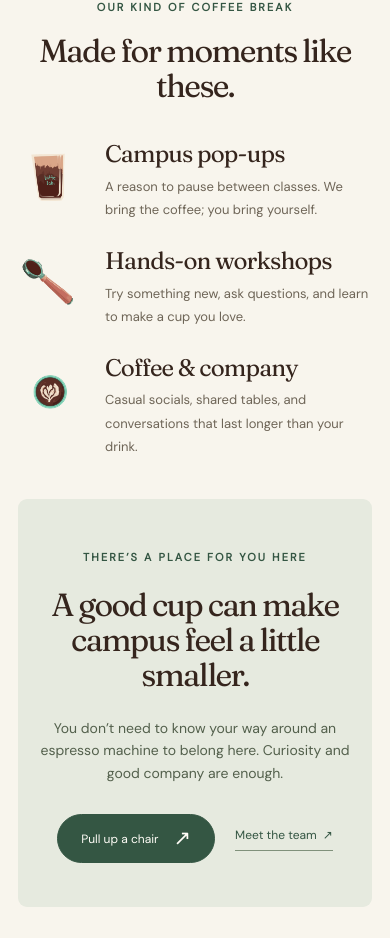
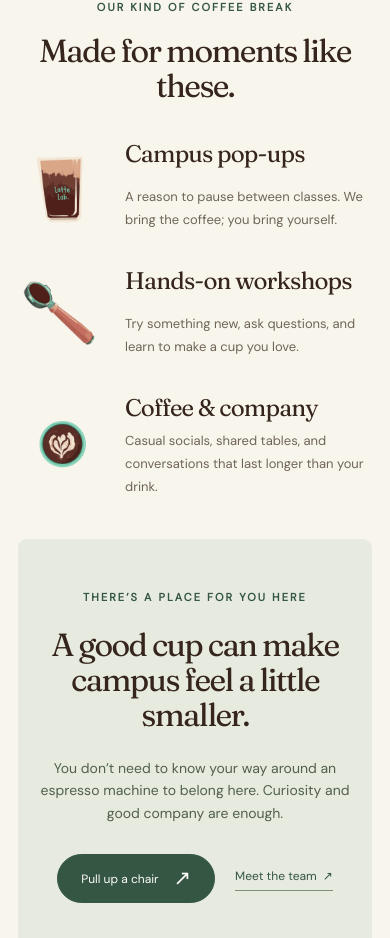
Before and after one commit to LatteLab/cafe, a Next.js app: page /about in a window 390 px wide. Shown: the part 954-1892 px from the top of the page. Built offline with nearby package versions, Linux system fonts and the light colour scheme.

Commit message:
Enlarge About page activity illustrations

```diff
--- a/app/about/page.tsx
+++ b/app/about/page.tsx
@@ -71,8 +71,9 @@
             <article key={a.title}>
               <Image
                 src={`/brand/${a.art}.webp`}
-                width={110}
-                height={110}
+                width={180}
+                height={180}
+                sizes="(max-width: 480px) 90px, (max-width: 760px) 130px, 180px"
                 alt=""
               />
               <h3>{a.title}</h3>
--- a/app/globals.css
+++ b/app/globals.css
@@ -657,7 +657,8 @@
   text-align: center;
 }
 .activity-grid img {
-  height: 94px;
+  width: 180px;
+  height: 180px;
   object-fit: contain;
   margin: 0 auto 24px;
 }
@@ -1368,8 +1369,8 @@
     font-size: 12px;
   }
   .activity-grid img {
-    height: 75px;
-    width: 75px;
+    height: 130px;
+    width: 130px;
   }
   .ethos {
     padding: 44px 22px;
@@ -1530,14 +1531,14 @@
   }
   .activity-grid article {
     display: grid;
-    grid-template-columns: 70px 1fr;
+    grid-template-columns: 90px 1fr;
     column-gap: 17px;
     text-align: left;
   }
   .activity-grid img {
     grid-row: 1/3;
-    width: 65px;
-    height: 75px;
+    width: 90px;
+    height: 100px;
     margin: 0;
   }
   .activity-grid h3 {
```
Also changed, not shown: 1 other file (tests, documents, lock files or other folders).
